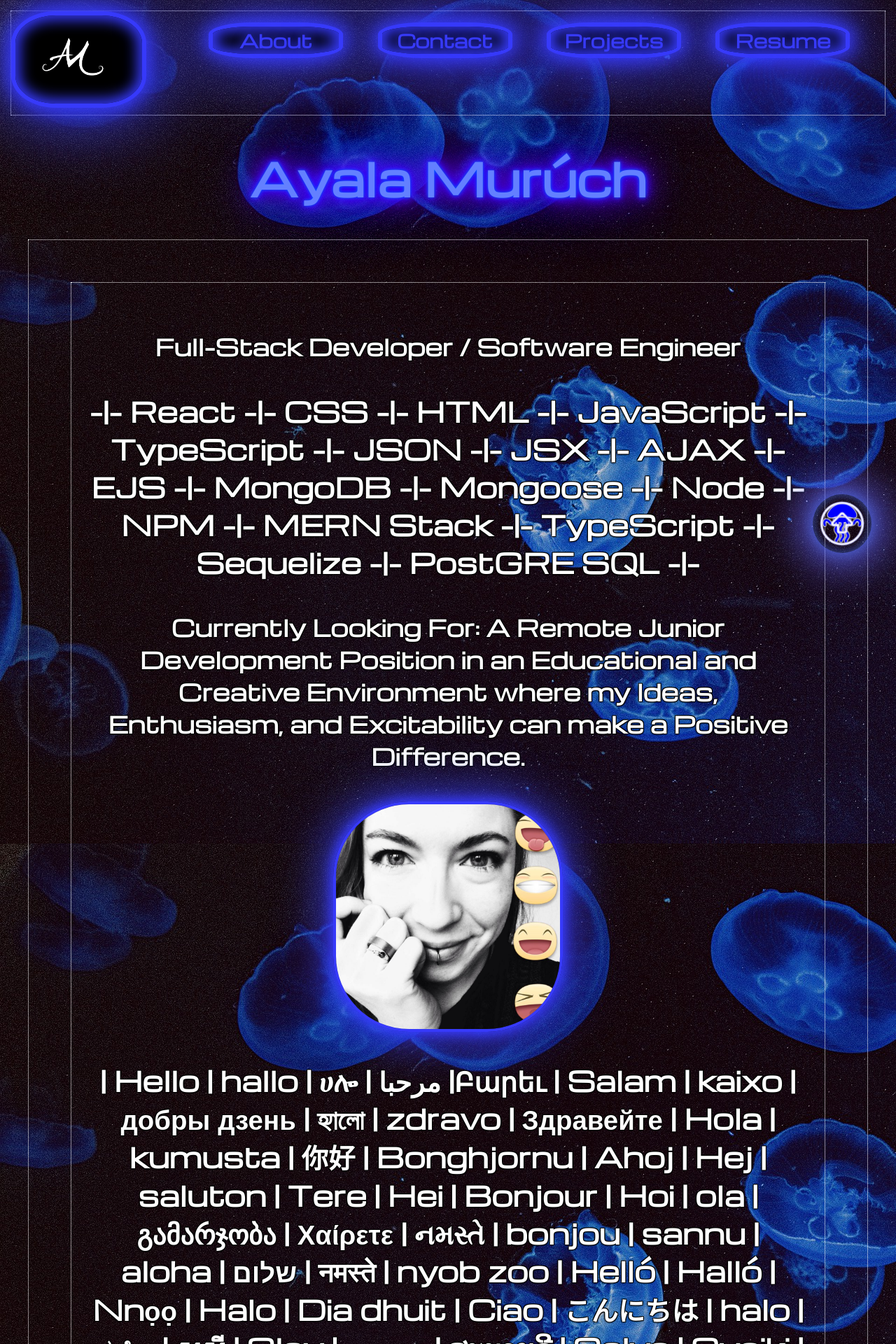
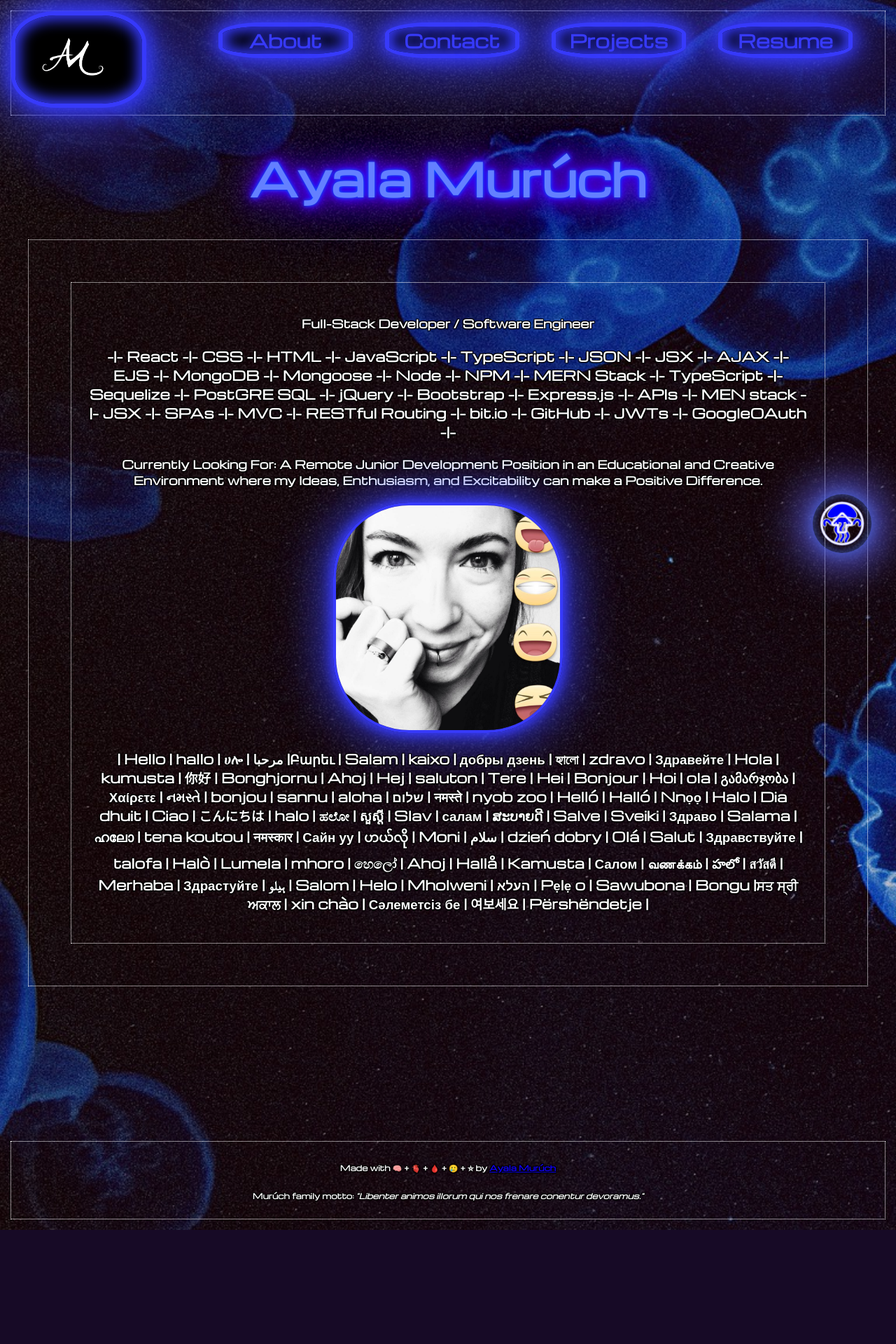
Before and after one commit to ayamur/AMuruch-Portfolio, a React (Create React App) app: page / in a window 1280 px wide. Shown: the top 1920 px of the page at 70% size. After the commit the page ends 1757 px from the top, so only its background shows below. Built offline with nearby package versions, Linux system fonts and the light colour scheme.

Commit message:
update resume pdf, update CSS font sizing for visual clarity, update anchor font colors on contact for visual clarity

```diff
--- a/src/App.css
+++ b/src/App.css
@@ -23,6 +23,7 @@ body {
     1px -1px 0 rgb(0, 0, 0),
     -1px -1px 0 rgb(0, 0, 0);
   background-image: url('/public/jellyfish-4923658_1920.jpg');
+  background-size: 400cqmin;
   font-family: 'Michroma', sans-serif;
   justify-items: center;
   align-items: center;
@@ -136,15 +137,16 @@ button:active {
 ul {
   display: flex;
   justify-content: space-evenly;
-  width: 100%;
+  width: 80%;
 }
 
 #resume {
   margin-top: 50px;
   width: auto;
-  height: 425px;
-  min-width: 50vw;
+  height: 75vmax;
+  min-width: 55vw;
   padding: 10px;
+justify-self: center;
 }
 
 .contacticons {
@@ -190,27 +192,28 @@ h1 {
 }
 
 h2 {
-  font-size: 4vw;
+  font-size: 3vmax, 2.5vmin;
 }
 
 h3 {
-  font-size: 3vw;
+  font-size: 2.25vmax, 2vmin;
+
 }
 
 h4 {
-  font-size: 2.5vw;
+  font-size: 2vmax, 1.5vmin;
 }
 
 h5 {
-  font-size: 2vw;
+  font-size: 1.75vmax, 1.25vmin;
 }
 
 p {
-  font-size: 1.5vw;
+  font-size: 2vmax, 1.5vmin;
 }
 
 h6 {
-  font-size: 1vw;
+  font-size: 1.5vmax, 1vmin;
 }
 
 #references {
@@ -310,3 +313,7 @@ a:visited {
   margin: 25px;
   padding: 10px;
 }
+
+a.resume-icon:link, a.resume-icon:active, a.resume-icon:visited{
+  color: #ffffff;
+}
--- a/src/data/projects.js
+++ b/src/data/projects.js
@@ -9,7 +9,7 @@ const projects = [
   },
   {
     title: 'MeMoMoMaMe',
-    description: "MeMoMoMaMe is a small app that allows for interactions in 3 simple ways: (1.) Create, update, or delete a 'Monster Moment' (a big event or emotion) without other users knowing who you are. (2.) Read and/or reply to someone else's 'Monster Moment'. (3.) Add or remove quotes from your own profile! It's that easy!",
+    description: "MeMoMoMaMe is a small app that allows for interactions in 3 simple ways: (1) Create, update, or delete a 'Monster Moment' (a big event or emotion) without other users knowing who you are. (2) Read and/or reply to someone else's 'Monster Moment'. (3) Add or remove quotes from your own profile! It's that easy!",
     image: 'https://raw.githubusercontent.com/ayamur/memomomame/main/public/assets/images/Screenshot_20230120_060604.png',
     repositoryLink: 'https://github.com/ayamur/memomomame',
     deploymentLink: 'https://memomomame.fly.dev/',
--- a/src/pages/About.jsx
+++ b/src/pages/About.jsx
@@ -6,17 +6,17 @@ function About() {
       <h1>About Ayala Murúch:</h1>
       <div class='about-all'>
         <div class='about'>
-          <h2>Software Engineer with a Background in Design, Non-Profits, and Game Testing Passionate about Coding, Cryptids, and Uplifting Others! </h2>
+          <h2>Software Engineer with a Background in Design, Non-Profits, and Game Testing. Passionate about Coding, Cryptids, and Uplifting Others! </h2>
           <p>I am currently working through General Assembly’s Software Engineer Full-Time Immersion Program. This program is fast-paced and intense, but participating is really allowing me to hone in on my strengths and use them to gain a variety of new skills and growth in a supportive environment.
           </p>
           <p>
-            I have always been passionate about uplifting the moods and spirits of others when possible, with my strong empathy and compassion traits. While I am creative and enthusiastic, this program is allowing me to pursue other avenues of thinking and processing information with a more logical approach. Even most recently I learned a valuable lesson about the importance of celebrating small victories, personal and professional, in the midst of larger endeavors.
+            I have always been passionate about uplifting the moods and spirits of others when possible, with my strong empathy and compassion. While I am creative and enthusiastic, this program is allowing me to pursue other avenues of thinking and to process information with a more logical approach. Most recently, I learned a valuable lesson about the importance of celebrating small victories, personal and professional, in the midst of larger endeavors.
           </p>
           <p>
-            My past is varied, and has allowed me the opportunity to be flexible and grow in a variety of situations, from teaching English overseas to all age groups, to learning what it takes to develop and maintain a small local nonprofit as a PR and graphics assistant. Even while I have focused on adapting and growing in my personal life, that did not stop me from finding ways to do what I enjoy, by helping others when the opportunity to do so arises.
+            My past is varied and has allowed me the opportunity to be flexible and grow in a variety of situations, from teaching English overseas to all age groups, to learning what it takes to develop and maintain a small local nonprofit as a PR and graphics assistant. Even while I have focused on adapting and growing in my personal life, that did not stop me from finding ways to do what I enjoy by helping others when the opportunity arises.
           </p>
           <p>
-            My biggest goal is to continue to pursue my own career path in the field of tech that will allow me to continue to pursue and understand different languages, but at the same time be a place where I can really help others, including those I work with, with my strengths of multiple soft-skills and genuine care and concern for others.
+            My biggest goal is to continue to pursue my career path in the field of tech that will allow me to continue to pursue and understand different languages, but at the same time be a place where I can really help others, including those I work with, with my strengths of multiple soft-skills and genuine care and concern for others.
           </p>
           <h3>
             Backgrounds: Graphic Arts and Design, Non-Profit Sector, Professional and Personal Deep Research and Verification, Project Planning, Event Coordination, Costuming, Promotional Marketing Design, QA Game Testing, and Overseas Language Education for Adults and Children.
--- a/src/pages/Contact.jsx
+++ b/src/pages/Contact.jsx
@@ -6,19 +6,19 @@ function Contact() {
       <h1>Feel Free to Contact Me:</h1>
       <div class='contact-all'>
         <div class='contact-git'>
-          <a href='https://github.com/ayamur'>
+          <a href='https://github.com/ayamur' className='resume-icon'>
             <img src='github-mark-white.png' id="githublogo" className='contacticons' alt='github logo' />
             Contact Me on GitHub!
           </a>
         </div>
         <div class='contact-linked'>
-          <a href='https://www.linkedin.com/in/ayalamuruch/'>
+          <a href='https://www.linkedin.com/in/ayalamuruch/' className='resume-icon'>
             <img src='linkedinwhite.png' id="linkedinlogo" className='contacticons' alt='linkedin logo' />
             Contact Me through LinkedIn!
           </a>
         </div>
         <div class='contact-mail'>
-          <a href='mailto:ayalamuruch@gmail.com'>
+          <a href='mailto:ayalamuruch@gmail.com' className='resume-icon'>
             <img src='mailwhite.png' id="mailicon" className='contacticons' alt='mail icon' />
             Contact Me via E-Mail!
           </a>
--- a/src/pages/Home.jsx
+++ b/src/pages/Home.jsx
@@ -7,7 +7,7 @@ function Home() {
       <div class='home-all'>
         <div class='home'>
           <h4>Full-Stack Developer / Software Engineer</h4>
-          <h3>-|- React -|- CSS -|- HTML -|- JavaScript -|- TypeScript -|- JSON -|- JSX -|- AJAX -|- EJS -|-  MongoDB -|- Mongoose -|- Node -|- NPM -|- MERN Stack -|- TypeScript -|- Sequelize -|- PostGRE SQL -|- </h3>
+          <h3>-|- React -|- CSS -|- HTML -|- JavaScript -|- TypeScript -|- JSON -|- JSX -|- AJAX -|- EJS -|-  MongoDB -|- Mongoose -|- Node -|- NPM -|- MERN Stack -|- TypeScript -|- Sequelize -|- PostGRE SQL -|- jQuery -|- Bootstrap -|- Express.js -|- APIs -|- MEN stack -|- JSX -|- SPAs -|- MVC -|- RESTful Routing -|- bit.io -|- GitHub -|- JWTs -|- GoogleOAuth -|-</h3>
           <h4>Currently Looking For: A Remote Junior Development Position in an Educational and Creative Environment where my Ideas, Enthusiasm, and Excitability can make a Positive Difference.</h4>
           <img src='/itsame.jpg' id='itsame' alt='my face' />
           <h3 id='hellos'>| Hello | hallo | ሀሎ | مرحبا  |Բարեւ | Salam | kaixo | добры дзень | হ্যালো | zdravo | Здравейте | Hola | kumusta | 你好 | Bonghjornu | Ahoj | Hej | saluton | Tere | Hei | Bonjour | Hoi | ola | გამარჯობა | Χαίρετε | નમસ્તે | bonjou | sannu | aloha | שלום | 	नमस्ते | nyob zoo | Helló | Halló | Nnọọ | Halo | Dia dhuit | Ciao | こんにちは | halo | ಹಲೋ | សួស្តី | Slav | салам | ສະບາຍດີ | 	Salve | Sveiki | Здраво | Salama | ഹലോ | tena koutou | नमस्कार | Сайн уу | ဟယ်လို | Moni | سلام | dzień dobry | Olá | Salut | Здравствуйте | talofa | Halò | Lumela | mhoro | හෙලෝ | Ahoj | Hallå | Kamusta | Салом | வணக்கம் | హలో | สวัสดี | Merhaba | Здрастуйте | ہیلو | Salom | Helo | Mholweni | העלא | Pẹlẹ o | Sawubona | Bongu |ਸਤ ਸ੍ਰੀ ਅਕਾਲ | xin chào | Сәлеметсіз бе | 여보세요 | Përshëndetje |</h3>
```
Also changed, not shown: 1 other file (tests, documents, lock files or other folders).
